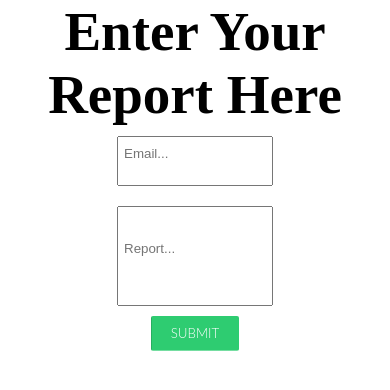
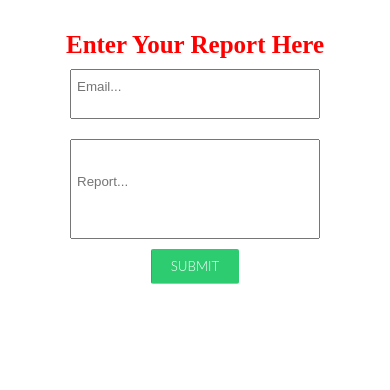
Before and after one commit to ArmaanCode2/phpTutorials, a PHP site: page /report.php in a window 390 px wide. Shown: the top 390 px of the page. Run offline with PHP 8.4, Linux system fonts and the light colour scheme.

Commit message:
Made page Responsive with media query

```diff
--- a/MyTube/report.php
+++ b/MyTube/report.php
@@ -24,7 +24,6 @@
   }
 
   #bt{
-
   width: fit-content;
   font-family: "Lato";
   text-transform: uppercase;
@@ -61,6 +60,22 @@
   .inp2{
     height: 50px;
   }
+
+  @media only screen and (max-width: 600px) {
+    #h1{
+      font-size: 25px;
+      color:red;
+    }
+    #d1{
+      padding: 31px;
+    }
+    .inp2{
+    width: 250px;
+    }
+    .inp{
+    width: 250px;
+    }
+  }
   </style>
   </head>
   <body id="body2">
```
